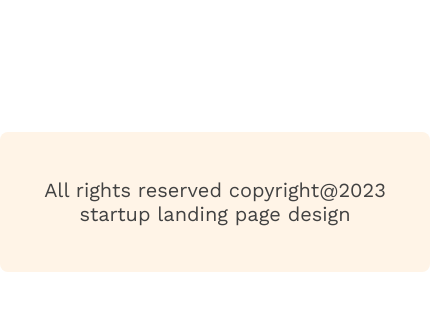
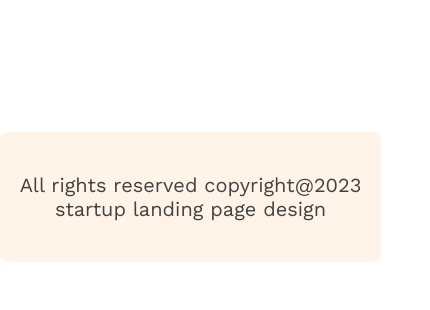
Before and after one commit to Moshiur-Code/g3-architects, a plain HTML site: page index.html in a window 390 px wide. Shown: the part 6099-6409 px from the top of the page, 430 px wide, since content can reach past the window. Drawn offline with nearby package versions, Linux system fonts and the light colour scheme.

Commit message:
team img size and footer section size have been reduce

```diff
--- a/style.css
+++ b/style.css
@@ -284,6 +284,9 @@ nav a {
     .team-img-container{
         grid-template-columns: 1fr;
     }
+    .team-img-container img{
+        width: 100%;
+    }
 
     .team-content{
         margin-bottom: 50px;
@@ -329,10 +332,14 @@ nav a {
         gap: 20px;
     }
 
+    .footer-container{
+        width: 90%;
+    }
+
     .footer-content{
         width: 100%;
         text-align: center;
-        padding: 20px;
+        padding: 15px;
     }
 
 
```
